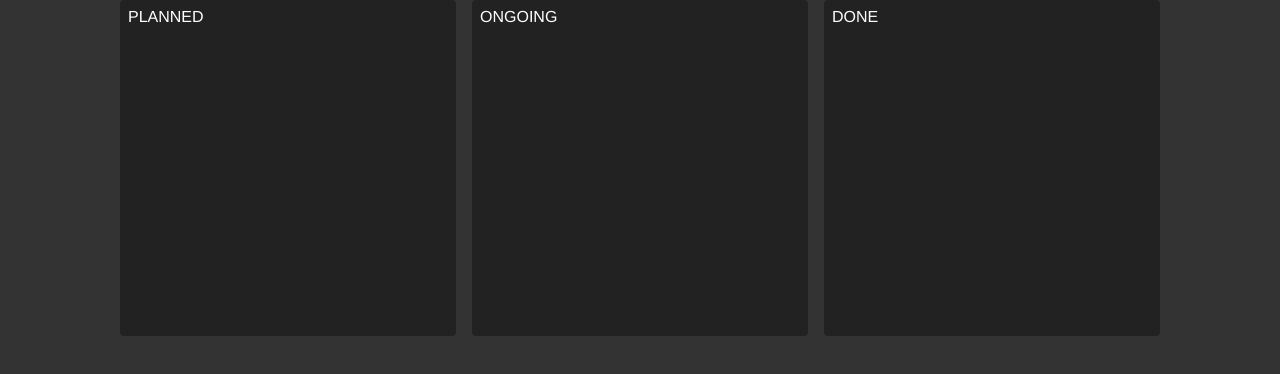
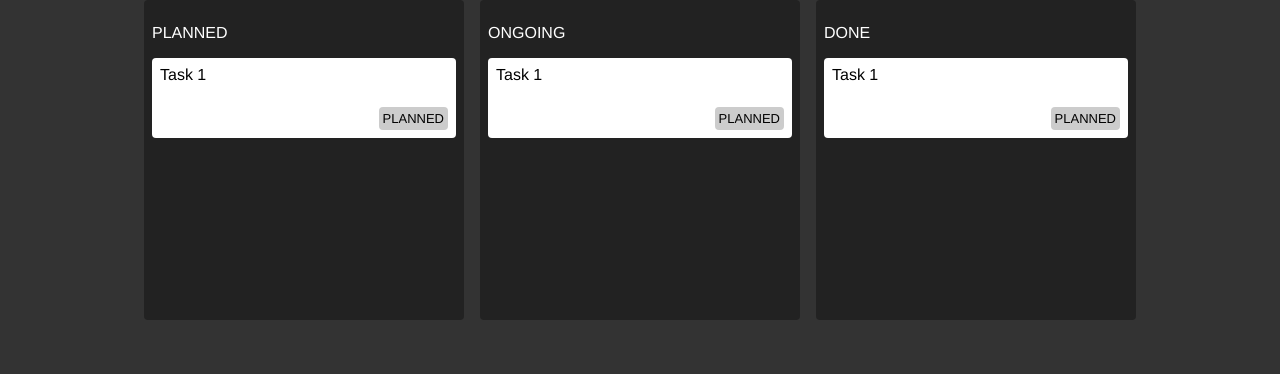
Before and after one commit to JrzenonDev/kanban-react-zustand, a React (Vite) app: page / in a window 1280 px wide. Shown: the top 374 px of the page. Built offline with nearby package versions, Linux system fonts and the light colour scheme.

Commit message:
feat: create component Task and styles

```diff
--- a/src/assets/components/Column.jsx
+++ b/src/assets/components/Column.jsx
@@ -1,5 +1,11 @@
 import "./Column.css";
+import Task from "./Task";
 
 export default function Column({ state }) {
-  return <div className="column">{state}</div>;
+  return (
+    <div className="column">
+      <p>{state}</p>
+      <Task title="Task 1" />
+    </div>
+  );
 }
--- /dev/null
+++ b/src/assets/components/Task.css
@@ -0,0 +1,22 @@
+.task {
+  background: #fff;
+  border-radius: 4px;
+  min-height: 5rem;
+  color: #000;
+  padding: 0.5rem;
+  display: flex;
+  flex-direction: column;
+  justify-content: space-between;
+}
+
+.bottomWrapper {
+  display: flex;
+  justify-content: space-between;
+}
+
+.status {
+  font-size: small;
+  background: var(--COLOR-GRAY-LIGHT);
+  padding: 0.25rem;
+  border-radius: 4px;
+}
--- /dev/null
+++ b/src/assets/components/Task.jsx
@@ -0,0 +1,15 @@
+import "./Task.css";
+
+const STATUS = "PLANNED";
+
+export default function Task({ title }) {
+  return (
+    <div className="task">
+      <div>{title}</div>
+      <div className="bottomWrapper">
+        <div></div>
+        <div className="status">{STATUS}</div>
+      </div>
+    </div>
+  );
+}
--- a/src/index.css
+++ b/src/index.css
@@ -10,3 +10,7 @@
 body {
   margin: 0;
 }
+
+* {
+  box-sizing: border-box;
+}
```
